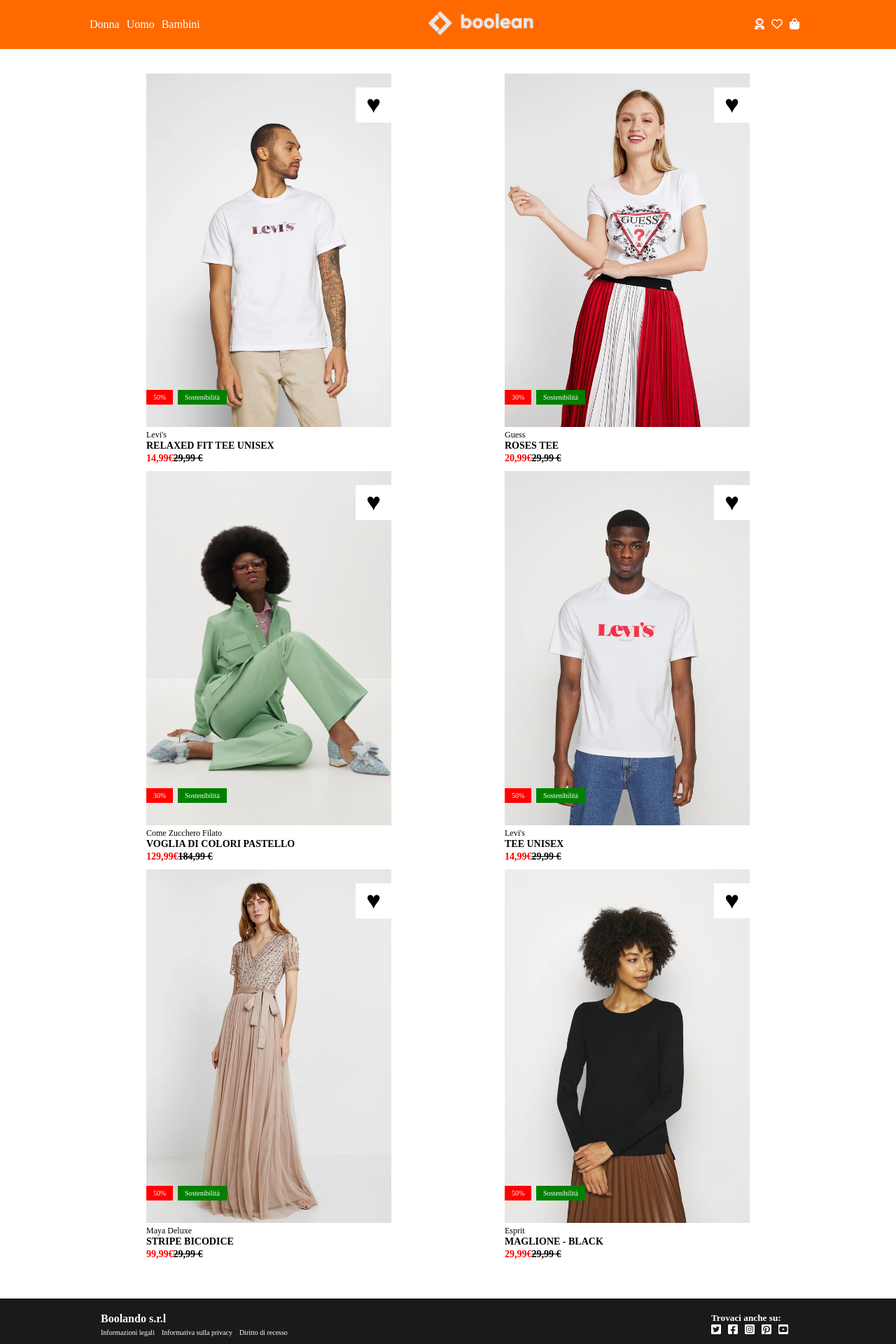
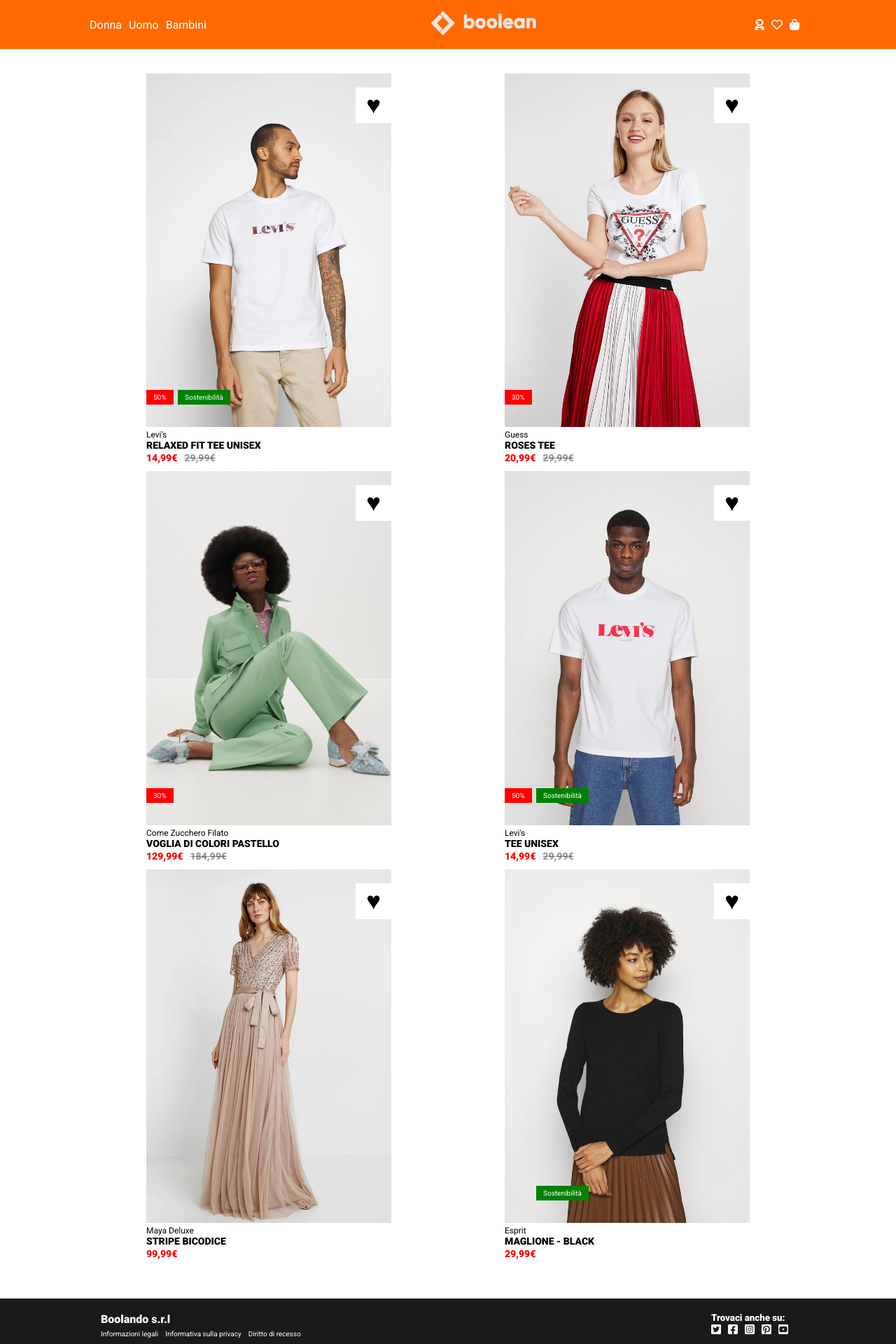
Before and after one commit to R-G2110/vite-boolando, a Vue app: page / in a window 1280 px wide. Shown: the top 1920 px of the page at 70% size. Built offline with nearby package versions, Linux system fonts and the light colour scheme.

Commit message:
[Edit]: items on main

```diff
--- a/index.html
+++ b/index.html
@@ -4,6 +4,11 @@
     <meta charset="UTF-8" />
     <link rel="icon" type="image/svg+xml" href="/vite.svg" />
     <meta name="viewport" content="width=device-width, initial-scale=1.0" />
+
+    <!-- Google Fonts -->
+    <link rel="preconnect" href="https://fonts.googleapis.com">
+    <link rel="preconnect" href="https://fonts.gstatic.com" crossorigin>
+    <link href="https://fonts.googleapis.com/css2?family=Noto+Sans:wght@400;700;900&family=Roboto:wght@300;400;900&display=swap" rel="stylesheet">
 
     <!-- CDN Font Awesome -->
     <link rel="stylesheet" href="https://cdnjs.cloudflare.com/ajax/libs/font-awesome/6.4.2/css/all.min.css" integrity="sha512-z3gLpd7yknf1YoNbCzqRKc4qyor8gaKU1qmn+CShxbuBusANI9QpRohGBreCFkKxLhei6S9CQXFEbbKuqLg0DA==" crossorigin="anonymous" referrerpolicy="no-referrer" />
--- a/src/App.vue
+++ b/src/App.vue
@@ -21,6 +21,6 @@
 </template>
 
 
-<style>
-
+<style lang="scss">
+@use './scss/main.scss'
 </style>
--- a/src/components/Main.vue
+++ b/src/components/Main.vue
@@ -1,11 +1,19 @@
 <script>
+
+import {items} from '../data/mainData'
+
 export default {
 	name: 'Main',
 	data() {
 		return{
-
+			items
 		}
-	}
+	},
+	methods: {
+		getImagePath(img){
+			return new URL(`../assets/img/${img}`,import.meta.url).href;
+		}
+	},
 }
 </script>
 
@@ -14,25 +22,45 @@
 
 		<div class="container flex justify-center">
 
-			<div class="item flex  all-badges">
+			<div
+				v-for="(item, index) in items"
+				:key="index"
+				class="item flex all-badges"
+			>
 
 				<div class="photo-item">
 
-					<img class=" " src="../assets/img/1.webp" alt="1">
-					<img class="alternative" src="../assets/img/1b.webp" alt="1b">
+					<img
+						:src="getImagePath(item.photo)"
+						:alt="(index+1)"
+					>
+					<img
+						class="alternative"
+						:src="getImagePath(item.alternative)"
+						:alt="`${index+1}b`"
+					>
 					<span class="heart">&hearts;</span>
-					<span class="discount">50%</span>
-					<span class="eco">Sostenibilità</span>
-					<span class="brand ">Levi's</span>
-					<span class="item-name">relaxed fit tee unisex</span>
-					<span class="c-price">14,99&euro;</span>
-					<span class="o-price">29,99 &euro;</span>
+					<span
+						:class="{'hide': item.discount === '0'}"
+						class="discount"
+					>{{item.discount}}%</span>
+					<span
+						:class="{'hide': item.eco === false}"
+						class="eco"
+					>Sostenibilità</span>
+					<span class="brand">{{item.brand}}</span>
+					<span class="item-name">{{item.itemName}}</span>
+					<span class="c-price">{{item.currPrice}}&euro;</span>
+					<span
+						:class="{'hide': item.discount === '0'}"
+						class="o-price"
+					>{{item.origPrice}}&euro;</span>
 
 				</div>
 
 			</div>
 
-			<div class="item flex  no-eco">
+			<!-- <div class="item flex  no-eco">
 
 				<div class="photo-item">
 
@@ -115,12 +143,12 @@
 					<span class="eco">Sostenibilità</span>
 					<span class="brand ">Esprit</span>
 					<span class="item-name">maglione - black</span>
-					<span class="c-price">29,99&euro;</span>
+					<span class="c-price">29,99 &euro;</span>
 					<span class="o-price">29,99 &euro;</span>
 
 				</div>
 
-			</div>
+			</div> -->
 
 		</div>
 
@@ -129,6 +157,10 @@
 
 <style lang="scss" scoped>
 @use '../scss/main';
+
+.hide {
+	display: none;
+}
 
 .container {
 	padding-top: 100px;
@@ -199,11 +231,17 @@
 		}
 
 		.o-price {
+			margin-left: 10px;
 			text-decoration: line-through;
 			font-size: 14px;
 			font-weight: 700;
+			color: rgba($color: #000000, $alpha: 0.4)
 		}
-
+		.no-discount .eco{
+		  bottom: 85px;
+		  left: 0;
+		  display: block;
+		}
 	}
 }
 
--- /dev/null
+++ b/src/data/mainData.js
@@ -0,0 +1,64 @@
+const items = [
+	{
+		photo: '1.webp',
+		alternative: '1b.webp',
+		discount: '50',
+		eco: true,
+		brand: "Levi's",
+		itemName: 'relaxed fit tee unisex',
+		currPrice: '14,99',
+		origPrice: '29,99'
+	},
+	{
+		photo: '2.webp',
+		alternative: '2b.webp',
+		discount: '30',
+		eco: false,
+		brand: "Guess",
+		itemName: 'roses tee',
+		currPrice: '20,99',
+		origPrice: '29,99'
+	},
+	{
+		photo: '3.webp',
+		alternative: '3b.webp',
+		discount: '30',
+		eco: false,
+		brand: "Come Zucchero Filato",
+		itemName: 'voglia di colori pastello',
+		currPrice: '129,99',
+		origPrice: '184,99'
+	},
+	{
+		photo: '4.webp',
+		alternative: '4b.webp',
+		discount: '50',
+		eco: true,
+		brand: "Levi's",
+		itemName: 'tee unisex',
+		currPrice: '14,99',
+		origPrice: '29,99'
+	},
+	{
+		photo: '5.webp',
+		alternative: '5b.webp',
+		discount: '0',
+		eco: false,
+		brand: "Maya Deluxe",
+		itemName: 'stripe bicodice',
+		currPrice: '99,99',
+		origPrice: '99,99'
+	},
+	{
+		photo: '6.webp',
+		alternative: '6b.webp',
+		discount: '0',
+		eco: true,
+		brand: "Esprit",
+		itemName: 'maglione - black',
+		currPrice: '29,99',
+		origPrice: '29,99'
+	}
+]
+
+export {items}
```
